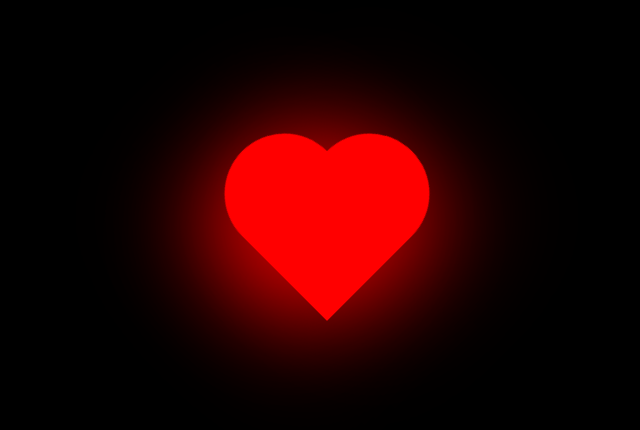
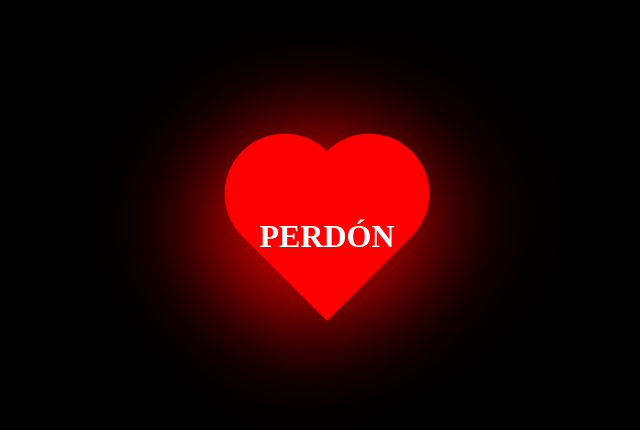
Before and after one commit to Papu-blip/hola, a plain HTML site: page ingresar.html in a window 1280 px wide. Shown: the part 164-594 px from the top of the page, without its empty margins (313-953 px from the left). Drawn offline with Linux system fonts and the light colour scheme.

Commit message:
Update ingresar.html

```diff
--- a/ingresar.html
+++ b/ingresar.html
@@ -106,7 +106,7 @@
 </head>
 <body>
     <div class="hearth" id="hearth"></div>
-    <div class="contenido" id="contenido"><h1></h1><h2></h2></div>
+    <div class="contenido" id="contenido"><h1>PERDÓN</h1><h2></h2></div>
 
     <script>
         const heart = document.getElementById('hearth');
```
